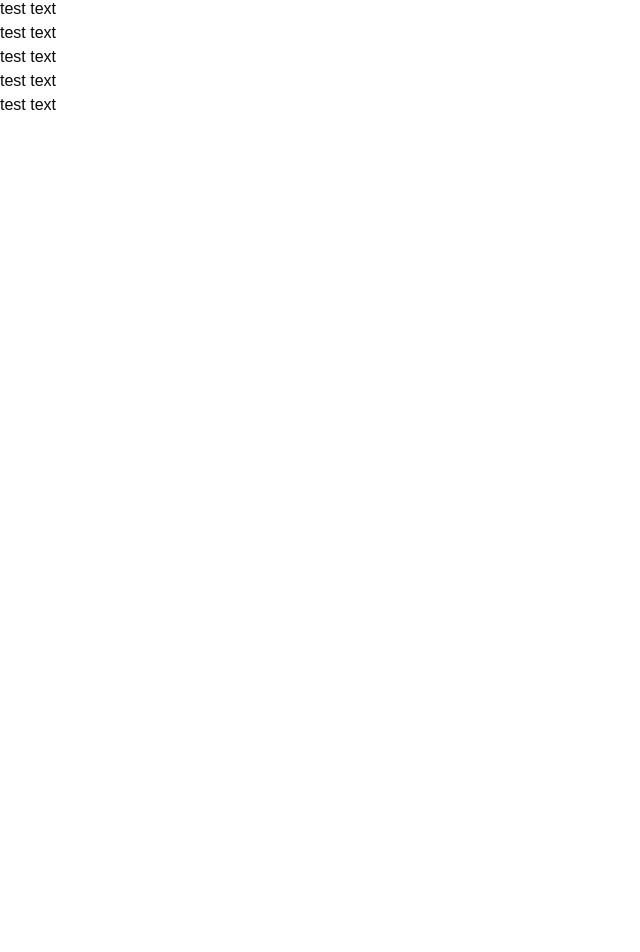
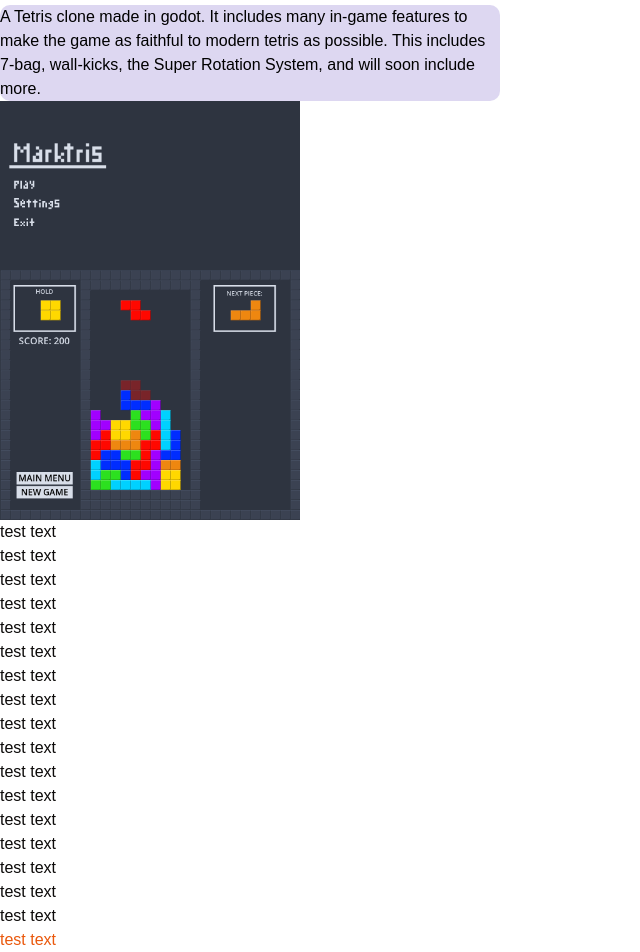
Before and after one commit to MarkRyanGarcia/Portfolio, a SvelteKit app: page / in a window 1280 px wide. Shown: the part 868-1820 px from the top of the page, without its empty margins (0-640 px from the left). Before the commit the page ends 985 px from the top, so only its background shows below. Built offline with nearby package versions, Linux system fonts and the light colour scheme.

Commit message:
Added Marktris to project list

```diff
--- a/src/lib/navbar.svelte
+++ b/src/lib/navbar.svelte
@@ -24,7 +24,6 @@
       </span> Pookie
     </a>
 </div>
-
 
 <style>
     .navbar {
@@ -55,8 +54,4 @@
     color: var(--color1);
     background: white;
 }
-
-  .button-icon {
-    margin-right: 5px;
-  }
 </style>
--- a/src/lib/projects.svelte
+++ b/src/lib/projects.svelte
@@ -2,6 +2,24 @@
     <h1 class="text-5xl font-bold text-red-600">
         Projects
     </h1>
+</div>
 
+<div>
+    <h3 class="text-2xl font-bold text-gray-950">
+        Marktris
+    </h3>
+    <p class="text-black project">
+        A Tetris clone made in godot. It includes many in-game features to make the game as faithful to modern tetris as possible. This includes 7-bag, wall-kicks, the Super Rotation System, and will soon include more.
+    </p>
+    <img src="/TitleScreen.png" alt="Tetris Title Screen" width="300">
+    <img src="/marktrisscreenshot2.png" alt="Tetris Project Screenshot" width="300">
 
 </div>
+
+<style>
+    .project {
+        width: 500px;
+        background-color: rgba(84,58,183,.2);
+        border-radius: 10px;
+    }
+</style>
--- a/src/routes/+page.svelte
+++ b/src/routes/+page.svelte
@@ -29,4 +29,39 @@
     </p><p class="text-stone-950">
         test text
     </p>
+    <p class="text-stone-950">
+        test text
+    </p>
+    <p class="text-stone-950">
+        test text
+    </p>
+    <p class="text-stone-950">
+        test text
+    </p>
+    <p class="text-stone-950">
+        test text
+    </p>
+    <p class="text-stone-950">
+        test text
+    </p><p class="text-stone-950">
+        test text
+    </p>
+    <p class="text-stone-950">
+        test text
+    </p>
+    <p class="text-stone-950">
+        test text
+    </p>
+    <p class="text-stone-950">
+        test text
+    </p>
+    <p class="text-stone-950">
+        test text
+    </p>
+    <p class="text-stone-950">
+        test text
+    </p><p class="text-orange-600">
+        test text
+    </p>
+
 </div>
```
Also changed, not shown: static/TitleScreen.png (added), static/marktrisscreenshot2.png (added).
